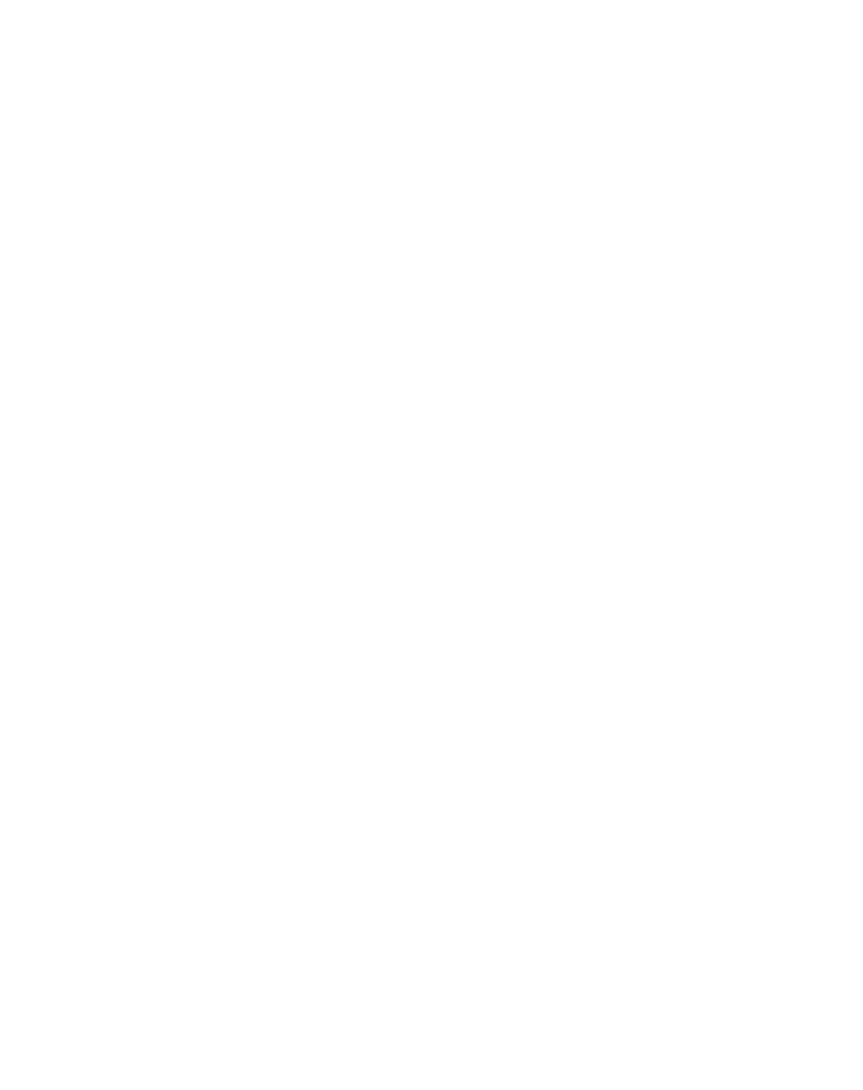
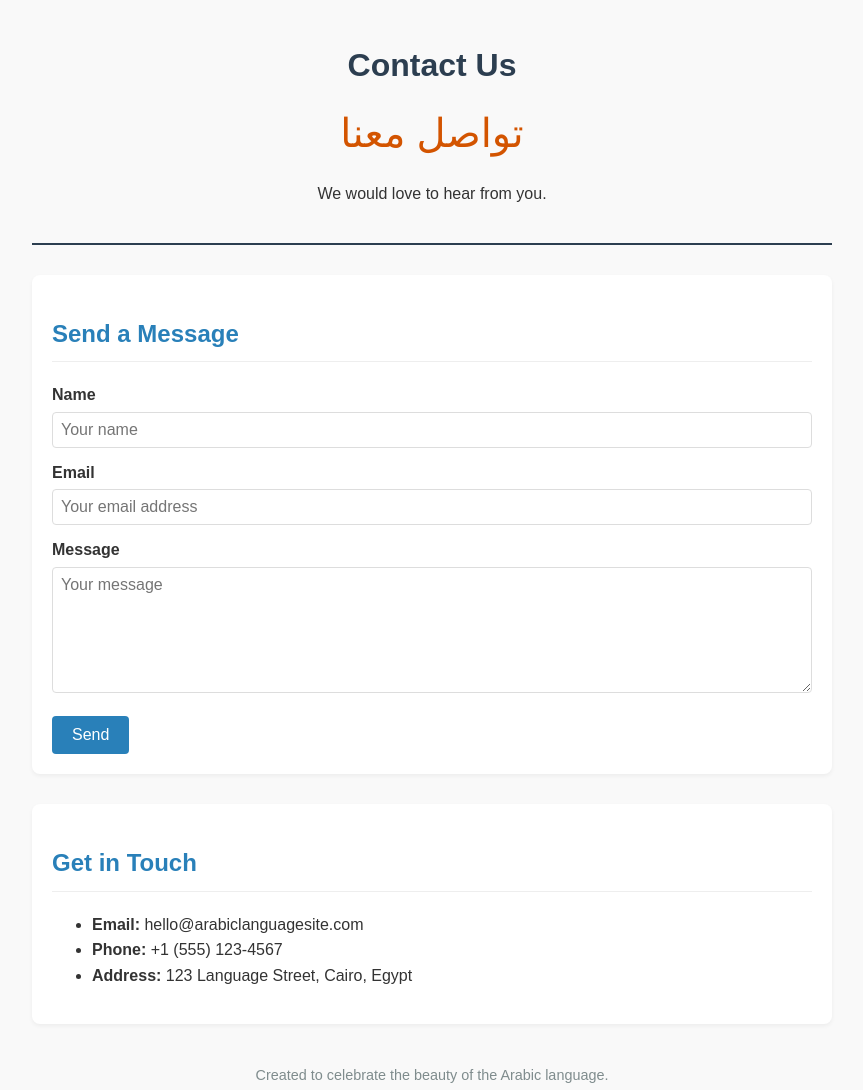
Before and after one commit to motazsaad/website1, a plain HTML site: page contact.html in a window 1280 px wide. Shown: the whole page, without its empty margins (208-1071 px from the left). Before the commit the page ends 800 px from the top, so only its background shows below. Drawn offline with Linux system fonts and the light colour scheme.

Commit message:
add contact info

```diff
--- a/contact.html
+++ b/contact.html
@@ -0,0 +1,121 @@
+<!DOCTYPE html>
+<html lang="en">
+<head>
+  <meta charset="UTF-8">
+  <meta name="viewport" content="width=device-width, initial-scale=1.0">
+  <title>Contact - The Arabic Language</title>
+  <style>
+    body {
+      font-family: Arial, sans-serif;
+      line-height: 1.6;
+      max-width: 800px;
+      margin: 40px auto;
+      padding: 0 20px;
+      color: #333;
+      background-color: #f9f9f9;
+    }
+    header {
+      text-align: center;
+      padding-bottom: 20px;
+      border-bottom: 2px solid #2c3e50;
+    }
+    h1 {
+      color: #2c3e50;
+      margin-bottom: 5px;
+    }
+    .arabic-calligraphy {
+      font-size: 2.5rem;
+      color: #d35400;
+      margin: 10px 0;
+    }
+    section {
+      margin: 30px 0;
+      background: #ffffff;
+      padding: 20px;
+      border-radius: 8px;
+      box-shadow: 0 2px 4px rgba(0,0,0,0.05);
+    }
+    h2 {
+      color: #2980b9;
+      border-bottom: 1px solid #eee;
+      padding-bottom: 8px;
+    }
+    label {
+      display: block;
+      margin: 12px 0 4px;
+      font-weight: bold;
+    }
+    input[type="text"],
+    input[type="email"],
+    textarea {
+      width: 100%;
+      padding: 8px;
+      border: 1px solid #ddd;
+      border-radius: 4px;
+      font-family: Arial, sans-serif;
+      font-size: 1em;
+      box-sizing: border-box;
+    }
+    textarea {
+      resize: vertical;
+    }
+    button {
+      margin-top: 16px;
+      padding: 10px 20px;
+      background-color: #2980b9;
+      color: #ffffff;
+      border: none;
+      border-radius: 4px;
+      font-size: 1em;
+      cursor: pointer;
+    }
+    button:hover {
+      background-color: #1c6a99;
+    }
+    footer {
+      text-align: center;
+      margin-top: 40px;
+      font-size: 0.9em;
+      color: #7f8c8d;
+    }
+  </style>
+</head>
+<body>
+
+  <header>
+    <h1>Contact Us</h1>
+    <div class="arabic-calligraphy">تواصل معنا</div>
+    <p>We would love to hear from you.</p>
+  </header>
+
+  <section>
+    <h2>Send a Message</h2>
+    <form action="#" method="post">
+      <label for="name">Name</label>
+      <input type="text" id="name" name="name" placeholder="Your name" required>
+
+      <label for="email">Email</label>
+      <input type="email" id="email" name="email" placeholder="Your email address" required>
+
+      <label for="message">Message</label>
+      <textarea id="message" name="message" rows="6" placeholder="Your message" required></textarea>
+
+      <button type="submit">Send</button>
+    </form>
+  </section>
+
+  <section>
+    <h2>Get in Touch</h2>
+    <ul>
+      <li><strong>Email:</strong> hello@arabiclanguagesite.com</li>
+      <li><strong>Phone:</strong> +1 (555) 123-4567</li>
+      <li><strong>Address:</strong> 123 Language Street, Cairo, Egypt</li>
+    </ul>
+  </section>
+
+  <footer>
+    <p>Created to celebrate the beauty of the Arabic language.</p>
+  </footer>
+
+</body>
+</html>
```
Also changed, not shown: index.html (+4 -0 lines).
